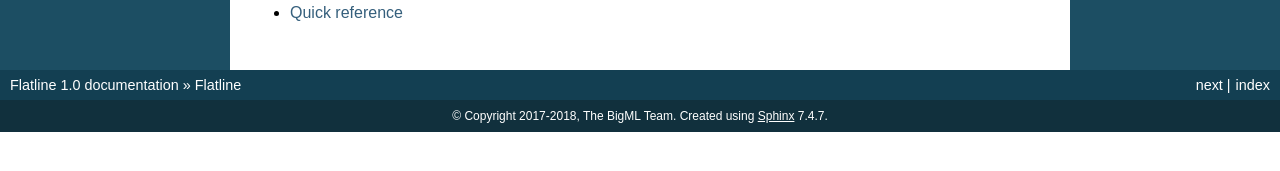
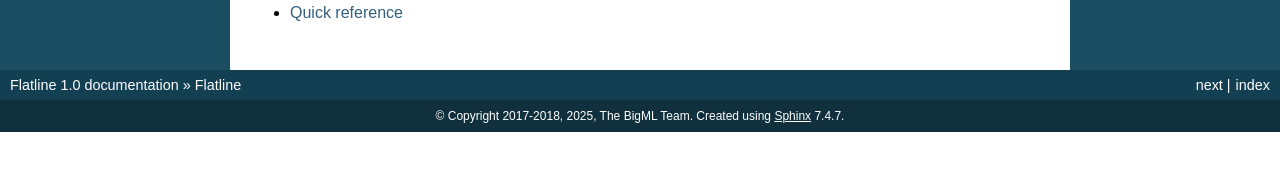
Before and after one commit to bigmlcom/flatline, a Sphinx documentation site: the page built from docs/index.rst, in a window 1280 px wide. Shown: the part 340-511 px from the top of the page. Built offline with Sphinx 7.4.7, drawn with Linux system fonts in a browser that asks for light colours.

```diff
--- a/docs/conf.py
+++ b/docs/conf.py
@@ -57,7 +57,7 @@ master_doc = 'index'
 
 # General information about the project.
 project = 'Flatline'
-copyright = '2017-2018, The BigML Team'
+copyright = '2017-2018, 2025, The BigML Team'
 author = 'The BigML Team'
 
 # The version info for the project you're documenting, acts as replacement for
@@ -74,7 +74,7 @@ release = '1.0'
 #
 # This is also used if you do content translation via gettext catalogs.
 # Usually you set "language" from the command line for these cases.
-language = None
+language = "en"
 
 # There are two options for replacing |today|: either, you set today to some
 # non-false value, then it is used:
--- a/docs/requirements.txt
+++ b/docs/requirements.txt
@@ -1,2 +1,3 @@
 sphinx
 sphinx_rtd_theme==2.0.0
+recommonmark
```
